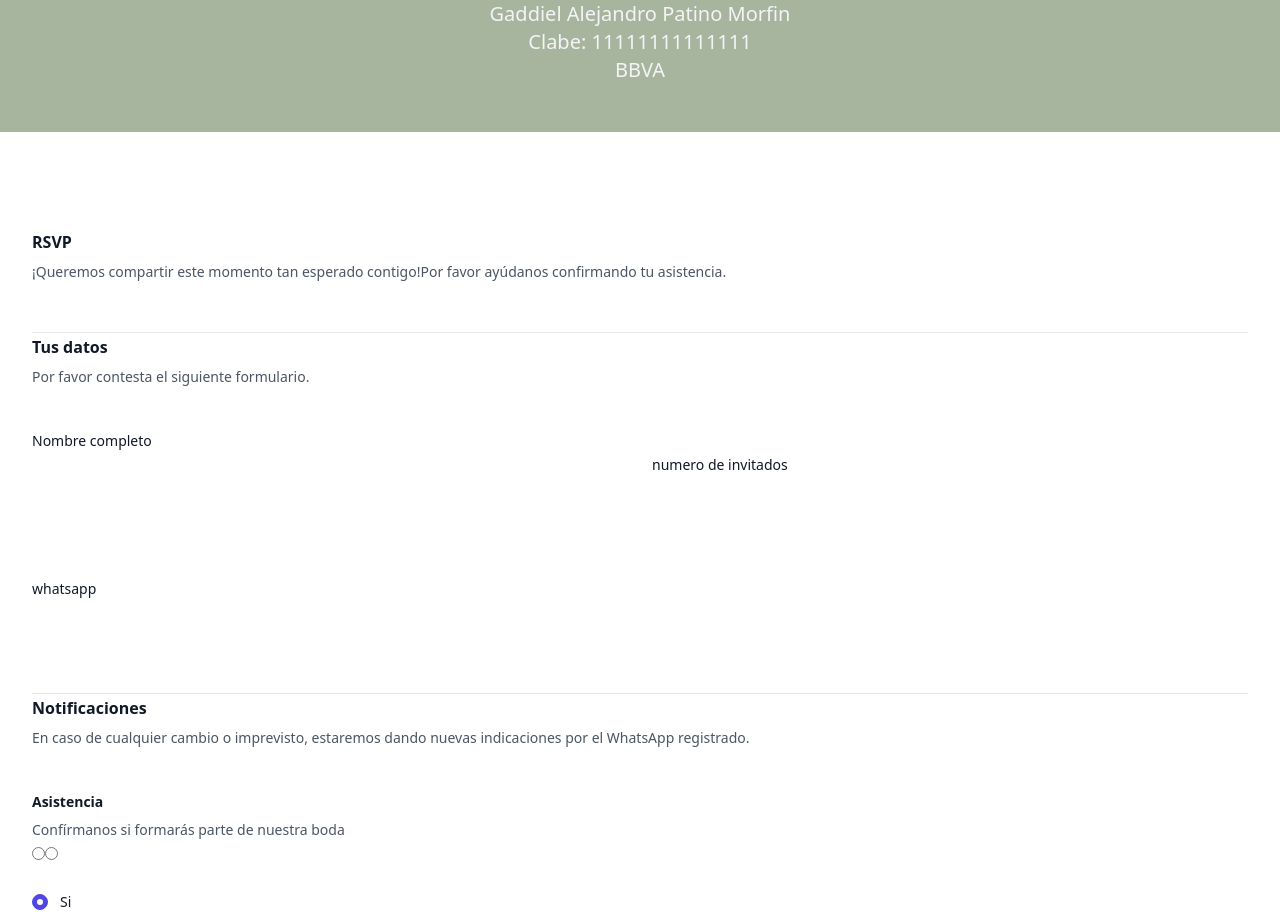
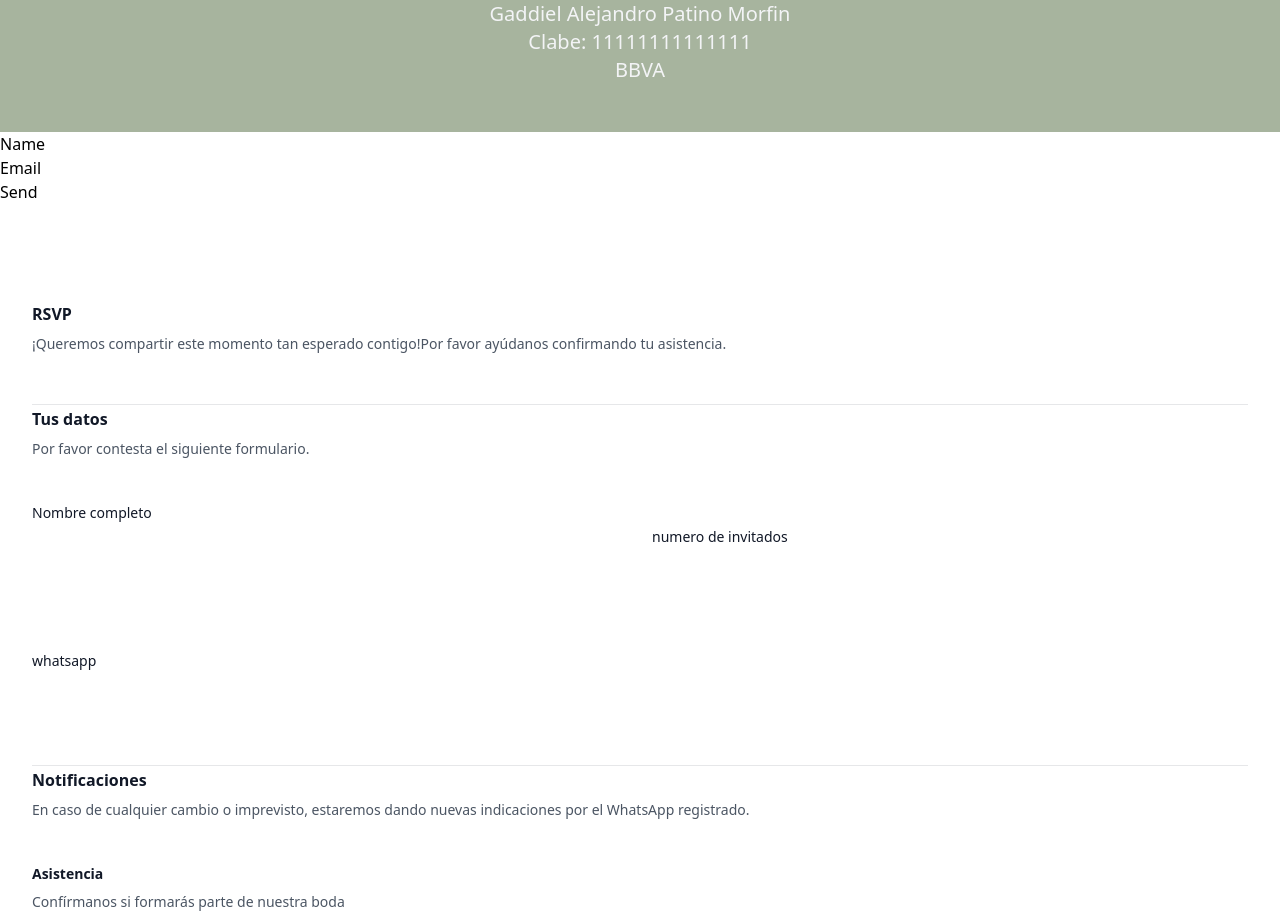
Before and after one commit to gadd0609/wedding-invi, a Vue app: page / in a window 1280 px wide. Shown: the part 2020-2937 px from the top of the page. Built offline with nearby package versions, Linux system fonts and the light colour scheme.

Commit message:
Feat(Configs):Test

```diff
--- a/src/components/form/index.vue
+++ b/src/components/form/index.vue
@@ -1,4 +1,15 @@
 <template>
+    <form name="contact" netlify>
+  <p>
+    <label>Name <input type="text" name="name" /></label>
+  </p>
+  <p>
+    <label>Email <input type="email" name="email" /></label>
+  </p>
+  <p>
+    <button type="submit">Send</button>
+  </p>
+</form>
     <form name="contact" method="POST" netlify>
         <input type="hidden" name="form-name" value="contact" />
       <div class="mx-auto max-w-2xl px-4 py-16 sm:px-6 sm:py-24 lg:max-w-7xl lg:px-8">
```
